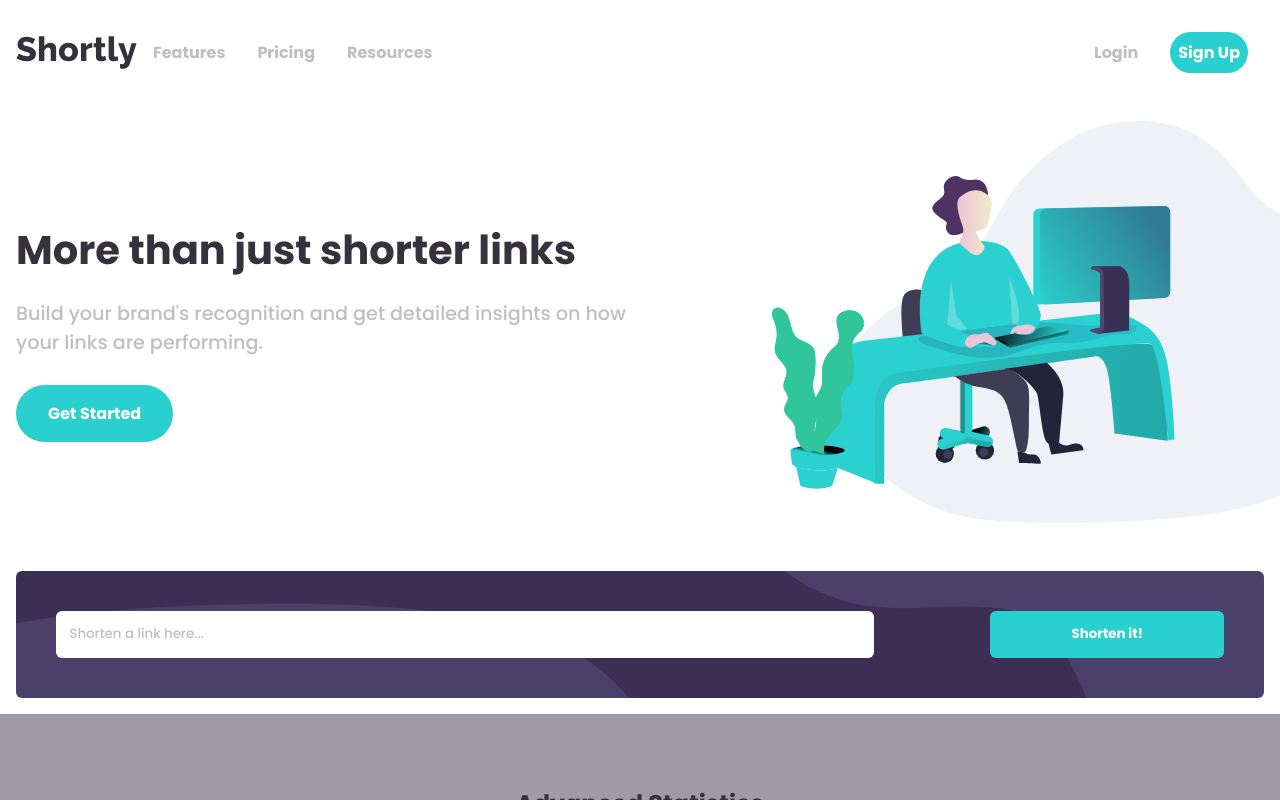
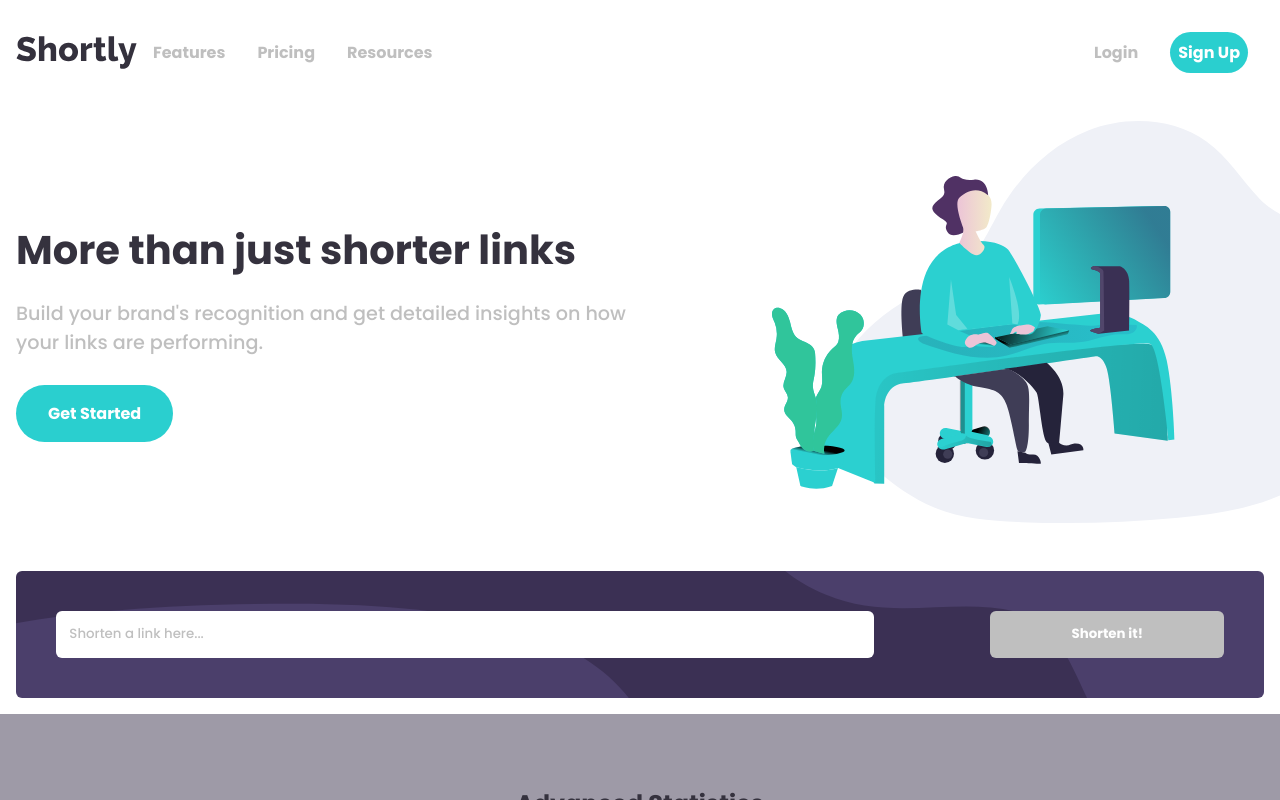
Before and after one commit to winstein27/url-shortener, a React (Vite) app: page / in a window 1280 px wide. In both pictures the pointer is over the button "Shorten it!". Shown: the top 800 px of the page. Built offline with nearby package versions, Linux system fonts and the light colour scheme.

Commit message:
:sparkles: feat: shorten button hover
Adding effect to sorthen button when hovered

```diff
--- a/src/components/main/ShortenForm.module.scss
+++ b/src/components/main/ShortenForm.module.scss
@@ -31,6 +31,11 @@
     background-color: $background-highlighted;
     color: $color-highlighted;
     font-weight: bold;
+    cursor: pointer;
+
+    &:hover {
+      background-color: $color-secondary;
+    }
   }
 
   @media (min-width: $mobile-size) {
```
